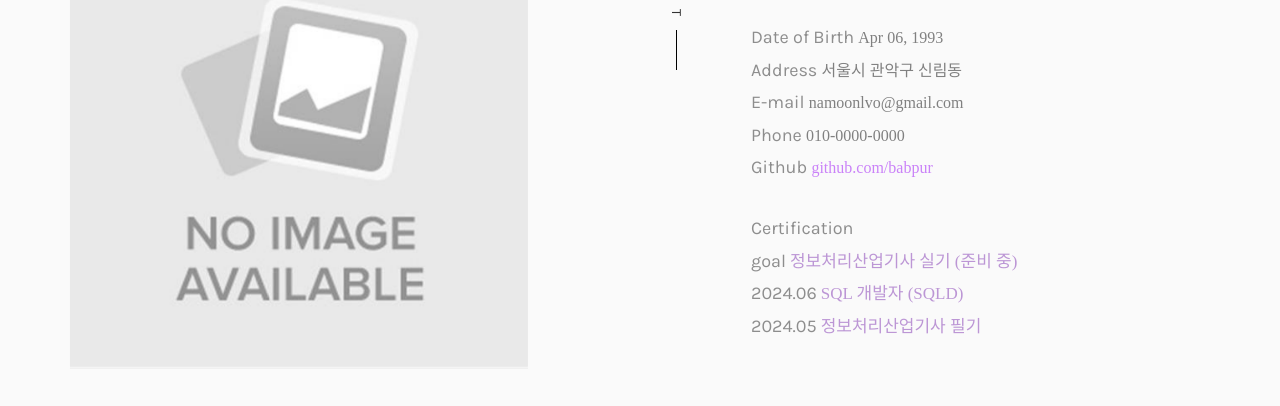
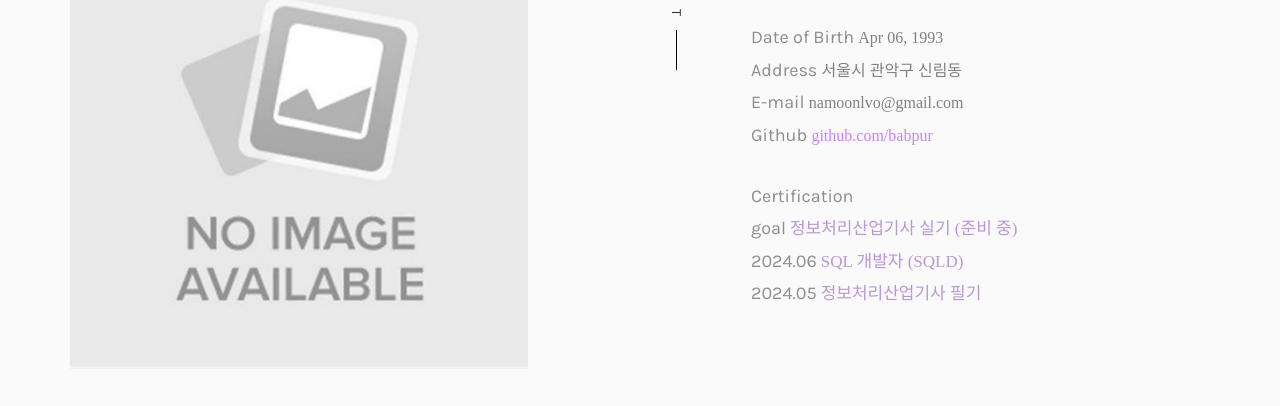
Before and after one commit to babpur/babpur.github.io, a plain HTML site: page index.html in a window 1280 px wide. Shown: the part 392-798 px from the top of the page. Drawn offline with nearby package versions, Linux system fonts and the light colour scheme; files whose address does not match are found by name; a web font is replaced by a local one.

Commit message:
[2024.07.25] resume update

```diff
--- a/index.html
+++ b/index.html
@@ -132,7 +132,7 @@
 									<div><span>Date of Birth </span> Apr 06, 1993</div>
 									<div><span>Address </span> 서울시 관악구 신림동 </div>
 									<div><span>E-mail </span> namoonlvo@gmail.com</div>
-									<div><span>Phone </span> 010-0000-0000</div>
+									<!-- <div><span>Phone </span> 010-0000-0000</div> -->
 									<div><span>Github </span><a href="https://github.com/babpur" target='_blank'> github.com/babpur</a></div>
 									<br>
 									<div>
```
